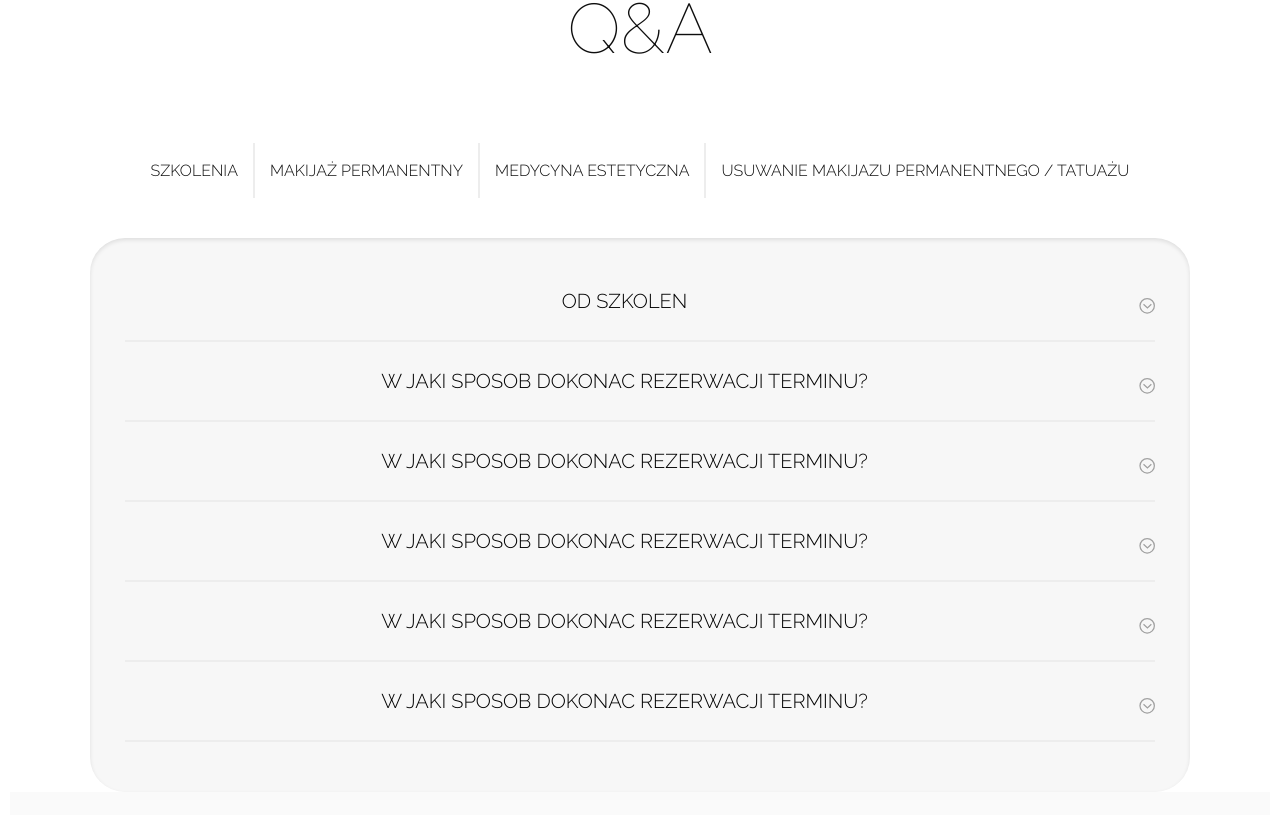
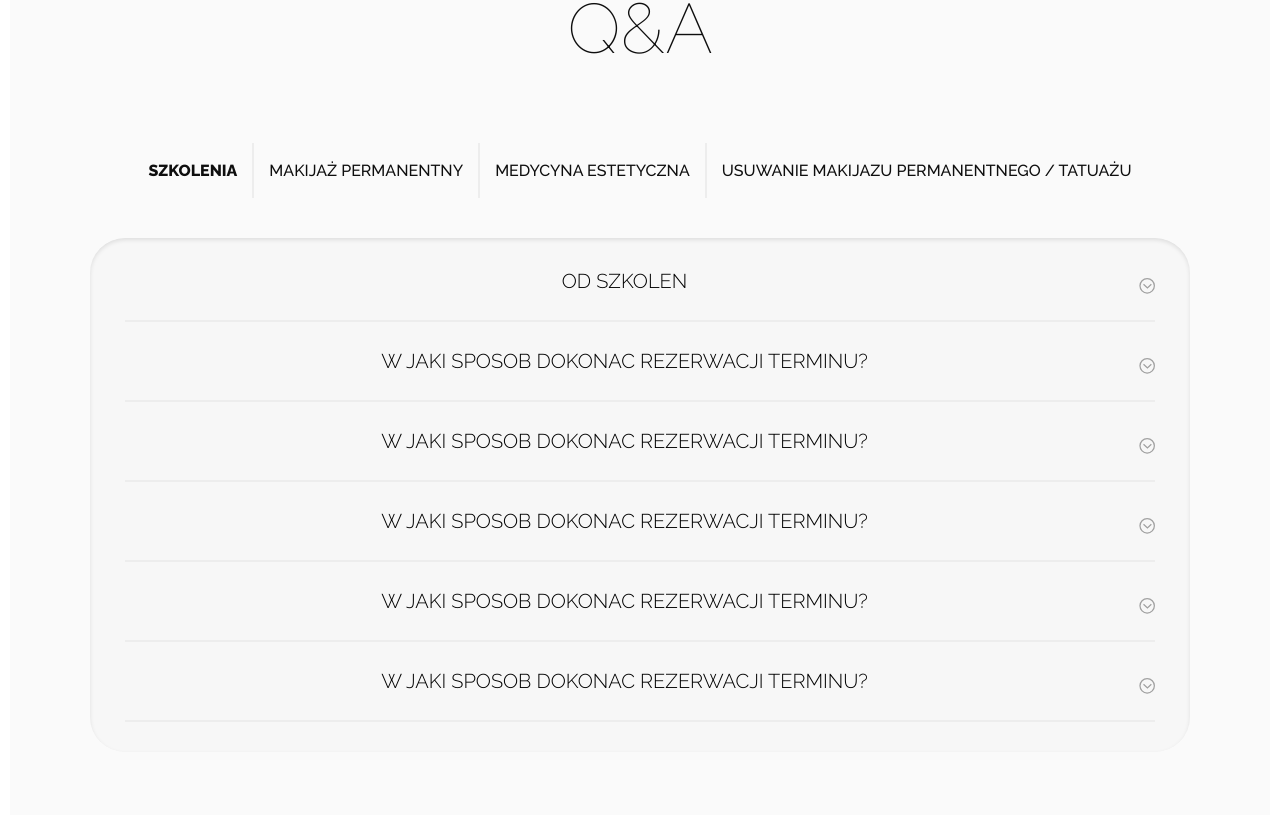
Before and after one commit to maras20193/kadlubowska, a Next.js app: page / in a window 1280 px wide. Shown: the part 4605-5420 px from the top of the page. Built offline with nearby package versions, Linux system fonts and the light colour scheme.

Commit message:
[FAQ] add small fixes

```diff
--- a/src/sections/FAQSection/FAQSection.js
+++ b/src/sections/FAQSection/FAQSection.js
@@ -16,6 +16,7 @@ export const FAQSection = () => {
             <S.FaqNavItem
               key={group.group}
               onClick={() => setSelected(group.id)}
+              active={group.id === selected}
             >
               {group.group}
             </S.FaqNavItem>
--- a/src/sections/FAQSection/FAQSection.styled.js
+++ b/src/sections/FAQSection/FAQSection.styled.js
@@ -7,6 +7,12 @@ export const Wrapper = styled.div`
   justify-content: center;
   align-items: center;
   width: 100%;
+  background-color: ${({ theme }) => theme.colors.background.secondary};
+  padding-bottom: 40px;
+
+  @media ${device.laptop} {
+    padding-bottom: 80px;
+  }
 `;
 
 export const FAQWrapper = styled.div`
@@ -38,7 +44,7 @@ export const FAQNav = styled.ul`
 export const FaqNavItem = styled.li`
   font-size: 16px;
   line-height: 132%;
-  font-weight: 300;
+  font-weight: ${({ active }) => (active ? '700' : '500')};
   text-transform: uppercase;
   text-align: center;
 
@@ -51,7 +57,7 @@ export const FaqNavItem = styled.li`
   cursor: pointer;
 
   &:hover {
-    font-weight: 500;
+    font-weight: 700;
   }
 
   &:last-child {
@@ -97,7 +103,7 @@ export const FAQInfoWrapper = styled.ul`
     max-width: 340px;
   }
   @media ${device.mobileL} {
-    padding: 50px 35px;
+    padding: 30px 35px;
     min-width: 405px;
     max-width: 405px;
   }
--- a/src/sections/FooterSection/FooterSection.styled.js
+++ b/src/sections/FooterSection/FooterSection.styled.js
@@ -9,7 +9,7 @@ export const Wrapper = styled.div`
   align-items: center;
   gap: 20px;
   padding: 65px 40px;
-  background-color: ${({ theme }) => theme.colors.background.secondary};
+  background-color: ${({ theme }) => theme.colors.background.third};
 
   img {
     width: 284px;
--- a/src/styles/theme.js
+++ b/src/styles/theme.js
@@ -3,6 +3,7 @@ export const theme = {
     background: {
       primary: '#ffffff',
       secondary: '#fafafa',
+      third: '#F7F7F7',
     },
     text: {
       primary: '#0e0e0e',
```
